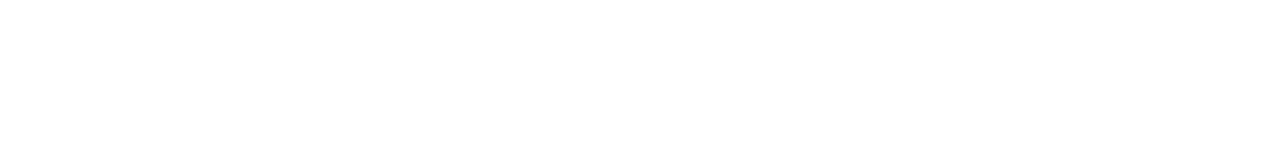
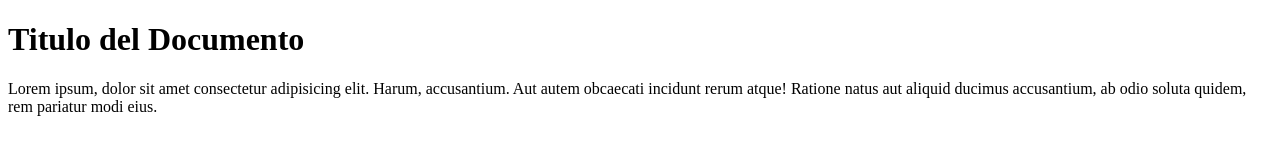
Before and after one commit to patricioaldair/comercio-electronico, a plain HTML site: page index.html in a window 1280 px wide. Drawn offline with Linux system fonts and the light colour scheme.

Commit message:
cambios en el html

```diff
--- a/index.html
+++ b/index.html
@@ -7,6 +7,8 @@
     <title>Document</title>
 </head>
 <body>
-
+    <h1>Titulo del Documento</h1>
+    <p>Lorem ipsum, dolor sit amet consectetur adipisicing elit. Harum, accusantium. Aut autem obcaecati incidunt rerum
+        atque! Ratione natus aut aliquid ducimus accusantium, ab odio soluta quidem, rem pariatur modi eius.</p>
 </body>
 </html>
```
